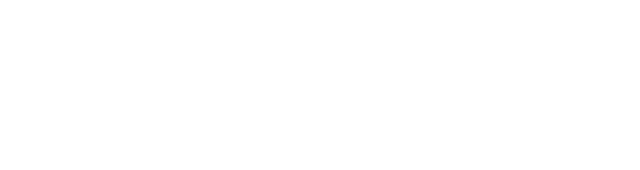
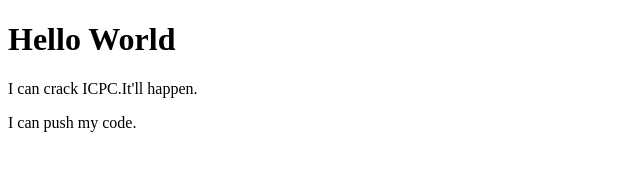
Before and after one commit to Softengr-web/myFirstWebsite, a plain HTML site: page index.html in a window 1280 px wide. Shown: the whole page, without its empty margins (0-640 px from the left). Drawn offline with Linux system fonts and the light colour scheme.

Commit message:
learn git

```diff
--- a/index.html
+++ b/index.html
@@ -7,7 +7,9 @@
     <title>My First Website</title>
 </head>
 <body>
-
+    <h1>Hello World</h1>
+    <p>I can crack ICPC.It'll happen.</p>
+    <p>I can push my code.</p>
 
 </body>
 </html>
```
